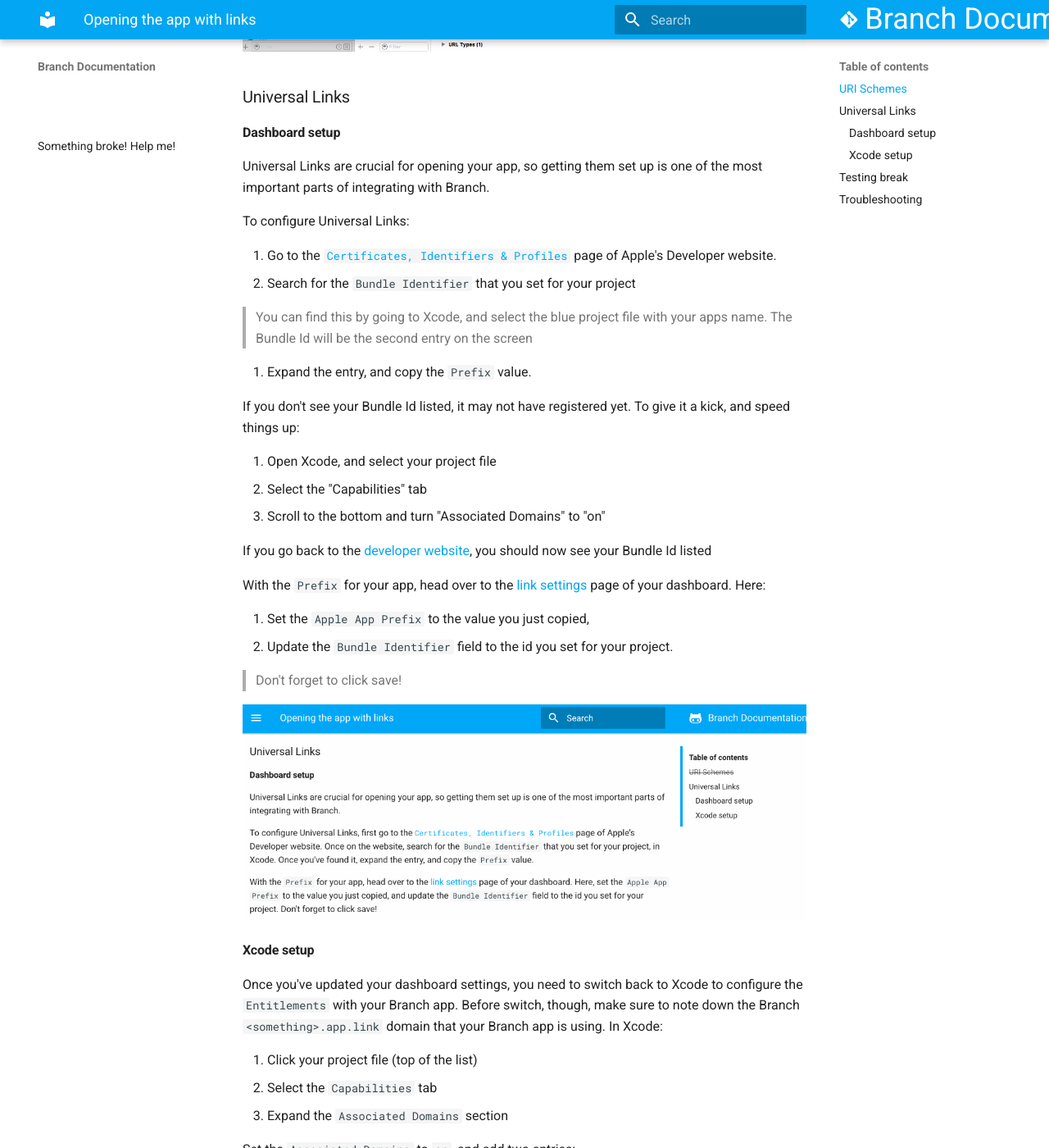
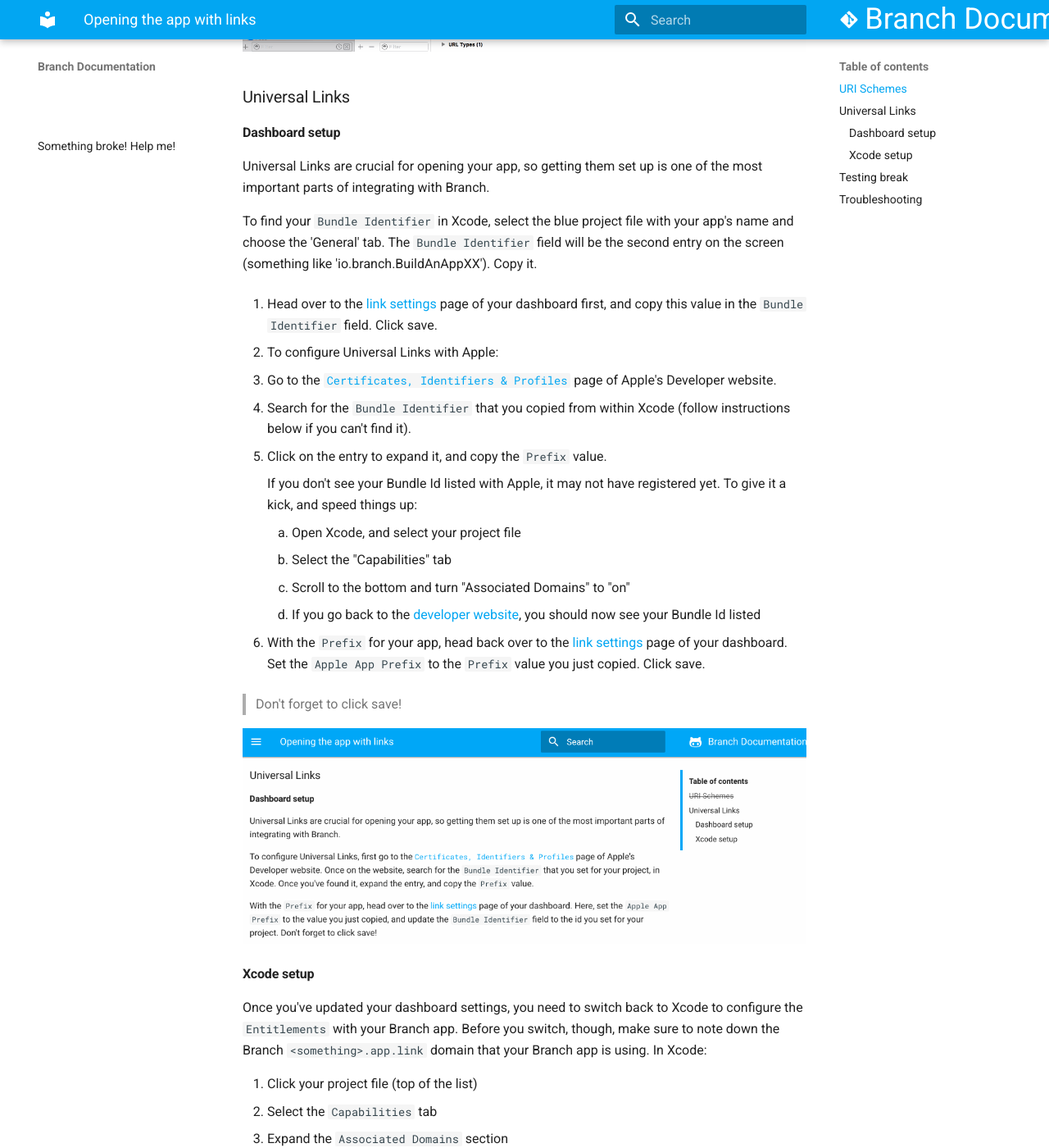
Before and after one commit to snakingfire/branch-docs, an MkDocs documentation site: the page built from docs/ul-uri.md, in a window 1280 px wide and 1400 px high, scrolled down 1015 px. Shown: the whole window at 82% size. Built offline with MkDocs 1.6.1 and Material for MkDocs 9.7.7, drawn with Linux system fonts in a browser that asks for light colours; comment, search, counter and statistics services are not loaded; old or Windows-style settings are respelled for this version of MkDocs; some of the changed text lies outside the part shown.

Commit message:
Fixes typos and clarifies steps in the Universal Links section

````diff
--- a/docs/ul-uri.md
+++ b/docs/ul-uri.md
@@ -5,7 +5,7 @@
 super-cool-app://
 ```
 
-Once you have a URI scheme to use, got to the [link settings page](http://dashboard.branch.io/link-settings) of your dashboard, enter the URI scheme you've devised (in the `iOS URI Scheme` box), and click save. Once the dashboard has updated, switch to Xcode, and:
+Once you've come up with a URI scheme to use, go to the [link settings page](http://dashboard.branch.io/link-settings) of your dashboard, enter the URI scheme you've devised (in the `iOS URI Scheme` box), and click save. Once the dashboard has updated, switch to Xcode, and:
 
   1. Click the project file (it's the item at the top of the file list)
   1. Select the `Info` tab
@@ -24,27 +24,24 @@
 
 Universal Links are crucial for opening your app, so getting them set up is one of the most important parts of integrating with Branch.
 
-To configure Universal Links:
+To find your `Bundle Identifier` in Xcode, select the blue project file with your app's name and choose the 'General' tab. The `Bundle Identifier` field will be the second entry on the screen (something like 'io.branch.BuildAnAppXX'). Copy it.
 
-1. Go to the [`Certificates, Identifiers & Profiles`](https://developer.apple.com/account/ios/identifier/bundle) page of Apple's Developer website.
-1. Search for the `Bundle Identifier` that you set for your project
+1. Head over to the [link settings](https://dashboard.branch.io/settings/link) page of your dashboard first, and copy this value in the `Bundle Identifier` field. Click save.
 
-> You can find this by going to Xcode, and select the blue project file with your apps name. The Bundle Id will be the second entry on the screen
+2. To configure Universal Links with Apple:
 
-3. Expand the entry, and copy the `Prefix` value.
+  1. Go to the [`Certificates, Identifiers & Profiles`](https://developer.apple.com/account/ios/identifier/bundle) page of Apple's Developer website.
+  2. Search for the `Bundle Identifier` that you copied from within Xcode (follow instructions below if you can't find it).
+  3. Click on the entry to expand it, and copy the `Prefix` value.
 
-If you don't see your Bundle Id listed, it may not have registered yet. To give it a kick, and speed things up:
+	If you don't see your Bundle Id listed with Apple, it may not have registered yet. To give it a kick, and speed things up:
 
-1. Open Xcode, and select your project file
-2. Select the "Capabilities" tab
-3. Scroll to the bottom and turn "Associated Domains" to "on"
+	1. Open Xcode, and select your project file
+	2. Select the "Capabilities" tab
+	3. Scroll to the bottom and turn "Associated Domains" to "on"
+	4. If you go back to the [developer website](https://developer.apple.com/account/ios/identifier/bundle), you should now see your Bundle Id listed
 
-If you go back to the [developer website](https://developer.apple.com/account/ios/identifier/bundle), you should now see your Bundle Id listed
-
-With the `Prefix` for your app, head over to the [link settings](https://dashboard.branch.io/settings/link) page of your dashboard. Here:
-
-1. Set the `Apple App Prefix` to the value you just copied,
-1. Update the `Bundle Identifier` field to the id you set for your project.
+3. With the `Prefix` for your app, head back over to the [link settings](https://dashboard.branch.io/settings/link) page of your dashboard. Set the `Apple App Prefix` to the `Prefix` value you just copied. Click save.
 
 >Don't forget to click save!
 
@@ -71,7 +68,7 @@
 
 ### Testing break
 
-At this point, your Branch links should now be able to open your app. Give it a shot by [creating a new link](https://dashboard.branch.io/quick-links/qlc/config/), and clicking it from the native iMessage app. You should see your app immediately launched to its home screen.
+At this point, your Branch links should now be able to open your app. Give it a shot by [creating a new link](https://dashboard.branch.io/quick-links/qlc/define/) and copying it. To test it, you can paste it into a message in the native iMessage app (remember to click to find 'Paste' if you're in the simulator) and click the link from there. You should see your app immediately launched to its home screen.
 
 ### Troubleshooting
 
````
Also changed, not shown: other parts of docs/ul-uri.md (+1 -1 lines), docs/sdk.md (+1 -1 lines).
